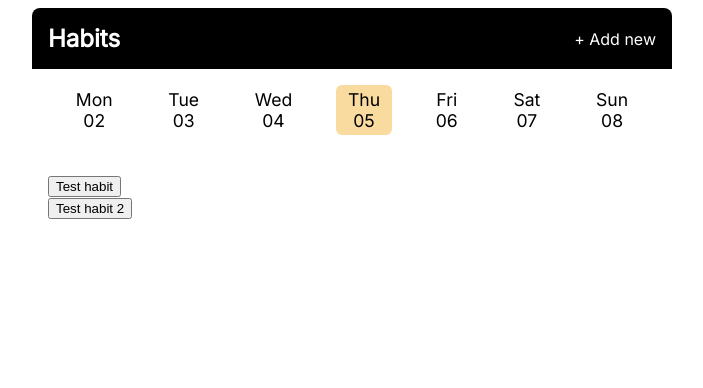
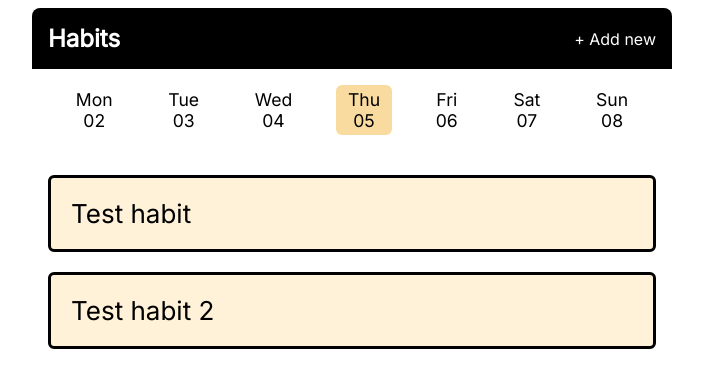
Before and after one commit to OHironari/WebDeveloperBootcamp, a Flask app: page / in a window 1280 px wide. Shown: the top 388 px of the page, without its empty margins (288-991 px from the left). Run offline with Flask 3, Linux system fonts and the light colour scheme.

Commit message:
add 20250605 fer1

```diff
--- a/app.py
+++ b/app.py
@@ -1,63 +1,10 @@
-import datetime
-from flask import Flask,render_template,request,redirect,url_for
-
-#これをインポートすることでnullのdictにnullのリストを宣言なしで入れてもappendできたりする
-from collections import defaultdict
-from pymongo import MongoClient
-
-from dotenv import load_dotenv
-import os
-
-# .envを読み込む
-load_dotenv()
-
-# 環境変数からMongoDB URIを取得
-mongo_uri = os.getenv("MONGODB_URI")
-habits = ["Test habit","Test habit 2"]
-
-app = Flask(__name__)
-completions = defaultdict(list)
+from flask import Flask
+from routes import pages
 
 
-@app.context_processor
-def add_calc_date_range():
-    def date_range(start: datetime.date):
-        dates = [start + datetime.timedelta(days=diff) for diff in range(-3,4)]
-        return dates
+def create_app():
+    app = Flask(__name__)
+    app.register_blueprint(pages)
 
-    return {"date_range":date_range}
 
-@app.route("/")
-def index():
-    date_str = request.args.get("date")
-    if date_str:
-        print(date_str)
-        selected_date = datetime.date.fromisoformat(date_str)
-    else:
-        selected_date = datetime.date.today()
-    return render_template(
-        "index.html",
-        habits=habits,
-        title="Habit Tracker - Home",
-        selected_date=selected_date,
-        completions=completions[selected_date],
-    )
-
-@app.route("/add",methods=["GET","POST"])
-def add_habit():
-    if request.method == "POST":
-        habits.append(request.form.get("habit"))
-    return render_template(
-        "add_habit.html",
-        title="Habit Tracker - Add Habit",
-        selected_date=datetime.date.today(),
-    )
-
-@app.route("/complete", methods = ["POST"])
-def complete():
-    date_string = request.form.get("date")
-    habit = request.form.get("habitName")
-    date = datetime.date.fromisoformat(date_string)
-    completions[date].append(habit)
-
-    return redirect(url_for("index", date=date_string))
+    return app
--- /dev/null
+++ b/routes.py
@@ -0,0 +1,63 @@
+import datetime
+from flask import Flask,Blueprint,render_template,request,redirect,url_for
+
+#これをインポートすることでnullのdictにnullのリストを宣言なしで入れてもappendできたりする
+from collections import defaultdict
+from pymongo import MongoClient
+
+from dotenv import load_dotenv
+import os
+
+# .envを読み込む
+load_dotenv()
+
+# 環境変数からMongoDB URIを取得
+mongo_uri = os.getenv("MONGODB_URI")
+habits = ["Test habit","Test habit 2"]
+
+pages = Blueprint("habits", __name__, template_folder="templates",static_folder="static")
+completions = defaultdict(list)
+
+
+@pages.context_processor
+def add_calc_date_range():
+    def date_range(start: datetime.date):
+        dates = [start + datetime.timedelta(days=diff) for diff in range(-3,4)]
+        return dates
+
+    return {"date_range":date_range}
+
+@pages.route("/")
+def index():
+    date_str = request.args.get("date")
+    if date_str:
+        print(date_str)
+        selected_date = datetime.date.fromisoformat(date_str)
+    else:
+        selected_date = datetime.date.today()
+    return render_template(
+        "index.html",
+        habits=habits,
+        title="Habit Tracker - Home",
+        selected_date=selected_date,
+        completions=completions[selected_date],
+    )
+
+@pages.route("/add",methods=["GET","POST"])
+def add_habit():
+    if request.method == "POST":
+        habits.append(request.form.get("habit"))
+    return render_template(
+        "add_habit.html",
+        title="Habit Tracker - Add Habit",
+        selected_date=datetime.date.today(),
+    )
+
+@pages.route("/complete", methods = ["POST"])
+def complete():
+    date_string = request.form.get("date")
+    habit = request.form.get("habitName")
+    date = datetime.date.fromisoformat(date_string)
+    completions[date].append(habit)
+
+    return redirect(url_for("habits.index", date=date_string))
--- a/static/css/main.css
+++ b/static/css/main.css
@@ -105,6 +105,52 @@ body {
   display: none;
 }
 
+.habit {
+  display: flex;
+  flex-direction: row;
+  align-items: center;
+  justify-content: space-between;
+  font-size: 26px;
+  padding: 20px;
+  margin-bottom: 20px;
+  background-color: #fff2d8;
+  border: 3px solid black;
+  border-radius: 6px;
+}
+
+.habit:not(.completed) {
+  padding: 0;
+}
+
+.habit:not(.completed):hover {
+  background-color: #e9cd87;
+}
+
+.habit__icon {
+  width: 1em;
+  height: 1em;
+}
+
+.habit__name {
+  margin: 0;
+}
+
+.habit__form {
+  width: 100%;
+}
+
+.habit__button {
+  display: block;
+  width: 100%;
+  padding: 20px;
+  font-size: inherit;
+  font-family: inherit;
+  text-align: left;
+  border: none;
+  background-color: unset;
+  cursor: pointer;
+}
+
 @media screen and (min-width: 35rem) {
   .dates__link:first-of-type,
   .dates__link:last-of-type {
--- a/templates/index.html
+++ b/templates/index.html
@@ -16,7 +16,7 @@
             </div>
         {% else %}
             <div class="habit">
-                <form method="POST" class="habit_form" action="{{ url_for('complete')}}">
+                <form method="POST" class="habit__form" action="{{ url_for('habits.complete')}}">
                     <input type="hidden" name="habitName" value="{{ habit }}" />
                     <input type="hidden" name="date" value="{{ selected_date }}" />
                     <button type="submit" class="habit__button">
--- a/templates/layout.html
+++ b/templates/layout.html
@@ -13,9 +13,9 @@
 
     <body>
         <header class="header">
-            <h1 class="header__logo"><a href="{{ url_for('index') }}" class="header__link">Habits</a></h1>
+            <h1 class="header__logo"><a href="{{ url_for('habits.index') }}" class="header__link">Habits</a></h1>
             {% if "add" not in request.endpoint %}
-                <a href="{{ url_for('add_habit') }}" class="header__link">+ Add new</a>
+                <a href="{{ url_for('habits.add_habit') }}" class="header__link">+ Add new</a>
             {% endif %}
         </header>
 
@@ -24,7 +24,7 @@
                 {% for date in date_range(selected_date) %}
                     <a
                         class="dates__link {{ 'dates__link--current' if loop.index0 == 3 else ''}}"
-                        href="{{ url_for('index',date=date)}}">
+                        href="{{ url_for('habits.index',date=date)}}">
                     <time class="date" datetime="{{ date }}">
                         <span>{{ date.strftime("%a") }}</span>
                         <span>{{ date.strftime("%d") }}</span>
```
